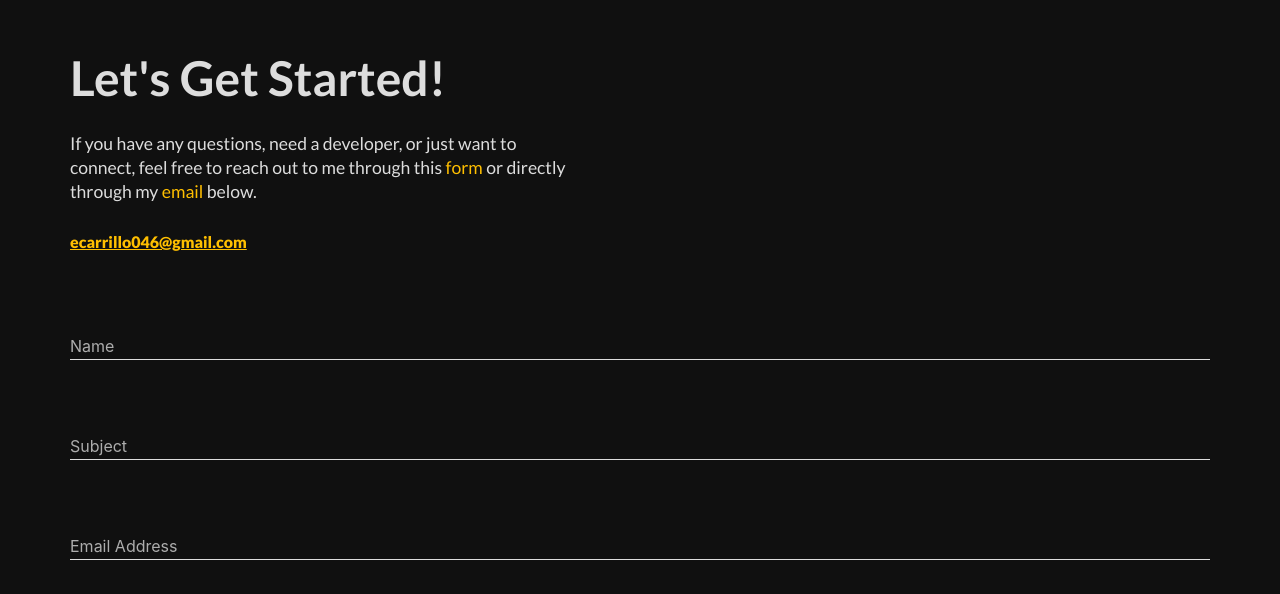
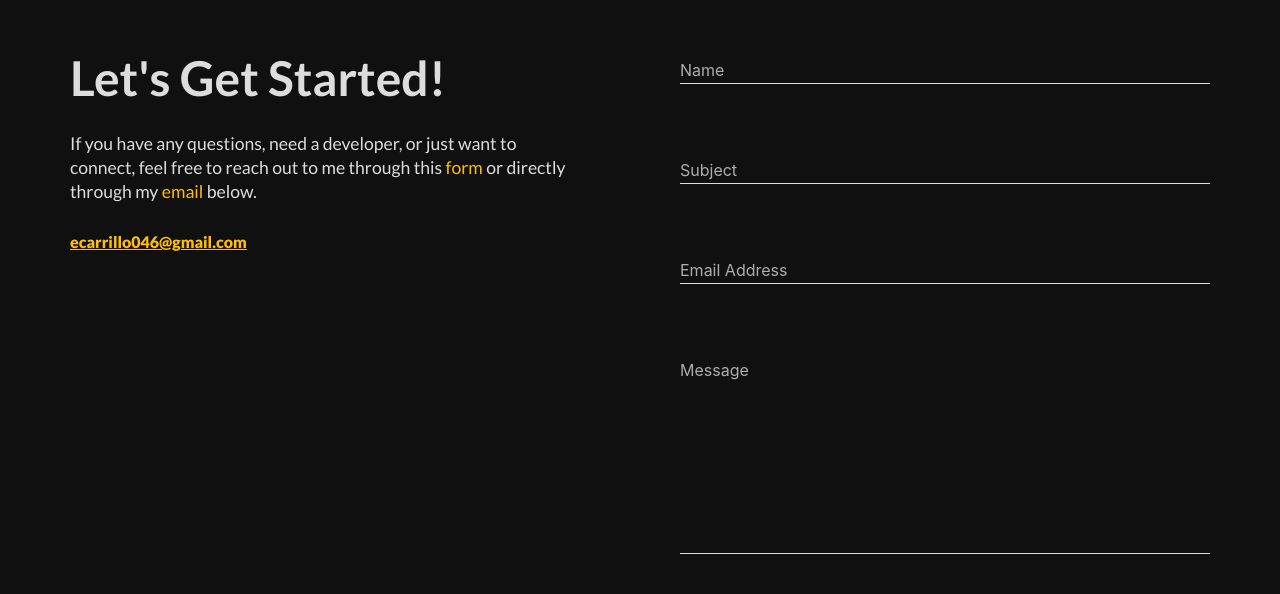
Before and after one commit to ec-rilo/edgarcodes, a Next.js app: page / in a window 1280 px wide. Shown: the part 4366-4960 px from the top of the page. Built offline with nearby package versions, Linux system fonts and the light colour scheme.

Commit message:
feat: make form page responsive

```diff
--- a/pages/FormPage.tsx
+++ b/pages/FormPage.tsx
@@ -8,6 +8,7 @@ import {
   emailHandler,
   messageHandler,
 } from '../components/Form/formFuncs';
+import viewport from '../viewportSizes';
 
 // Components
 import {
@@ -25,10 +26,15 @@ const StyledForm = styled.form`
   gap: 60px;
 `;
 
+const StyledFormCont = styled.div`
+  flex: 1;
+`;
+
 const StyledTextCont = styled.div`
   display: flex;
   flex-direction: column;
   gap: 30px;
+  flex: 1;
 `;
 
 interface ContactFormProps {
@@ -40,7 +46,6 @@ function ContactForm ({ className }: ContactFormProps) {
 
   return (
     <div className={className}>
-      <div>
       <StyledTextCont>
         <StyledPageTitle noMargin>Let&apos;s Get Started!</StyledPageTitle>
         <StyledParagraph style={{ maxWidth: "500px" }}>
@@ -54,9 +59,8 @@ function ContactForm ({ className }: ContactFormProps) {
           ecarrillo046@gmail.com
         </StyledEmphasisWord>
       </StyledTextCont>
-      </div>
 
-      <div>
+      <StyledFormCont>
         <StyledForm onSubmit={(e) => e.preventDefault()} noValidate>
           <StyledInputCont
             text="Name"
@@ -87,7 +91,7 @@ function ContactForm ({ className }: ContactFormProps) {
           />
           <StyledSubmitBtn onClick={() => setFormSubmitted(true)}>Submit</StyledSubmitBtn>
         </StyledForm>
-      </div>
+      </StyledFormCont>
     </div>
   )
 };
@@ -97,6 +101,10 @@ const StyledContactForm = styled(ContactForm)`
   display: flex;
   flex-direction: column;
   gap: 80px;
+
+  @media (${viewport.xl}) {
+    flex-direction: row;
+  }
 `;
 
 export default StyledContactForm;
```
Lines whose indentation alone changed are shown as unchanged.
